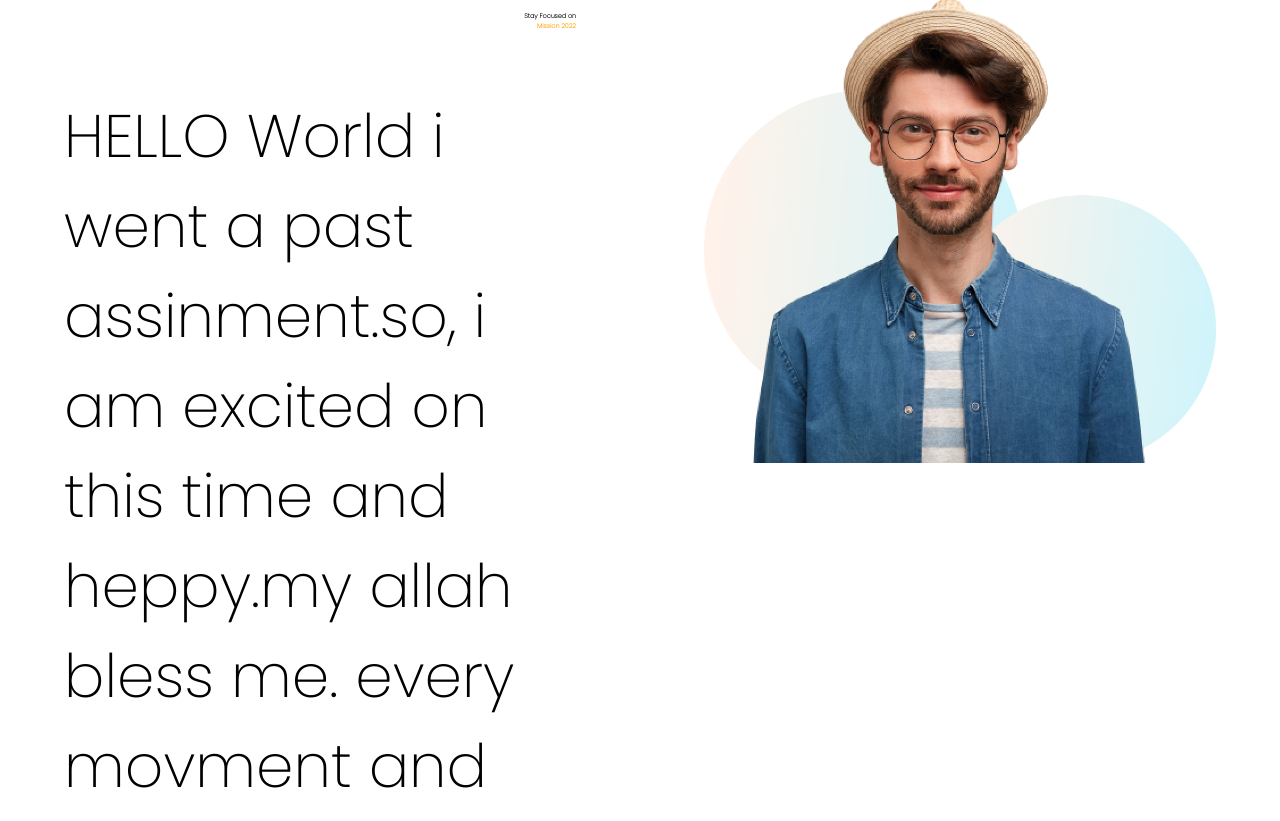
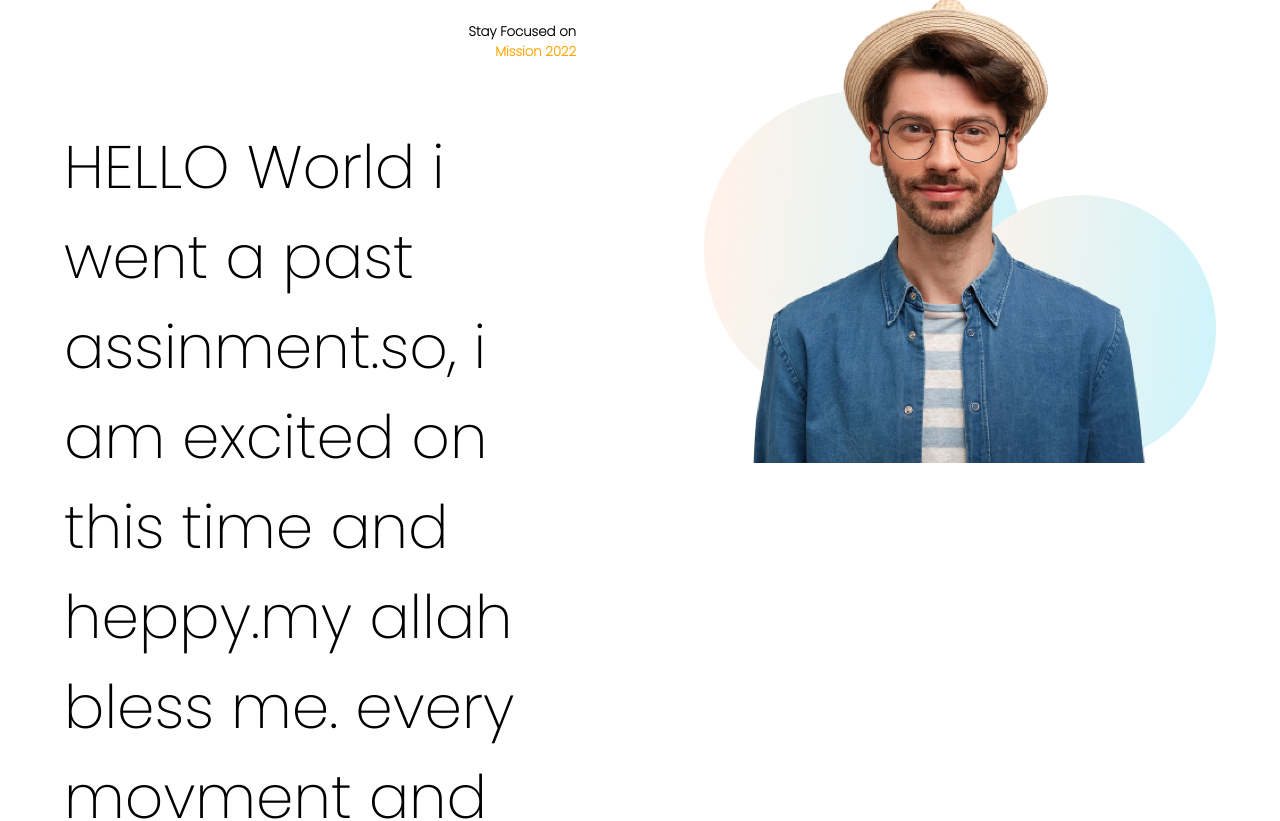
Before and after one commit to delwarfeni/new-assinment, a plain HTML site: page index.html in a window 1280 px wide. Shown: the top 821 px of the page. Drawn offline with Linux system fonts and the light colour scheme.

Commit message:
Assinment01

```diff
--- a/style.css
+++ b/style.css
@@ -13,11 +13,8 @@ section{
     display: flex;
 
 }
-h5{
-    font-size: 40%;
-    text-align: center;
-    padding-left: 50%;
-}
+
+
 .link-button{
     text-decoration: none;
     padding: 20px 30px;
```
